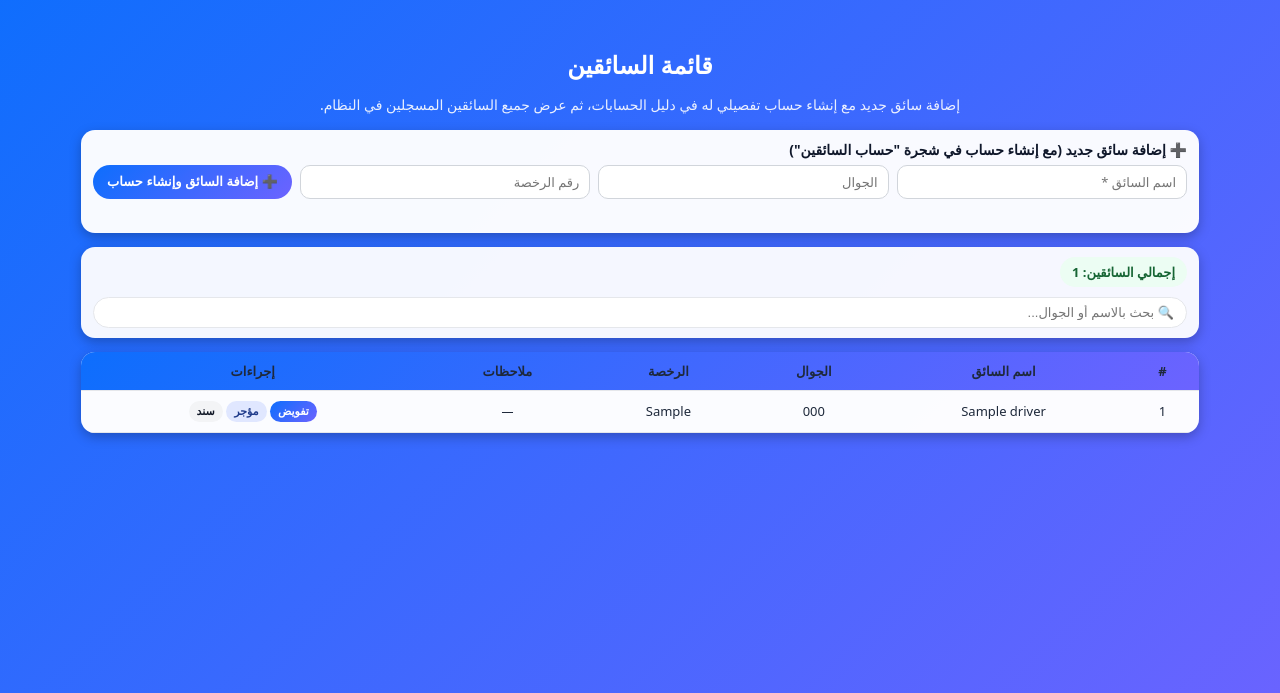
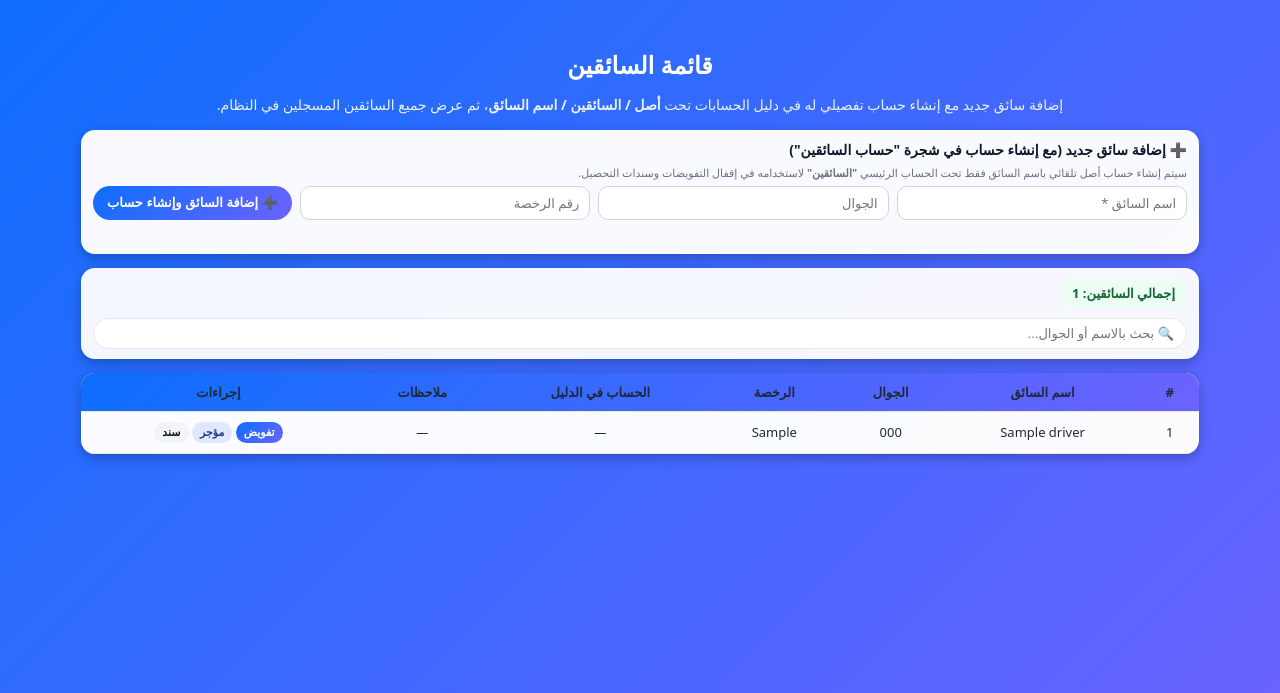
Before and after one commit to mn01001920890/opertional-car, a Flask app: page /drivers in a window 1280 px wide. Shown: the part 52-745 px from the top of the page. Run offline with Flask 3, Linux system fonts and the light colour scheme; tables that the repository leaves empty hold one stand-in row (values such as "Sample post").

Commit message:
Update drivers.html

```diff
--- a/templates/drivers.html
+++ b/templates/drivers.html
@@ -136,6 +136,12 @@
       color: #0f172a;
     }
 
+    .add-driver-subtitle {
+      font-size: 11px;
+      color: #6b7280;
+      margin-bottom: 6px;
+    }
+
     .add-driver-row {
       display: flex;
       flex-wrap: wrap;
@@ -265,6 +271,11 @@
       color: #334155;
     }
 
+    .td-account {
+      font-size: 12px;
+      color: #1f2937;
+    }
+
     /* كارت السائق في الموبايل */
     .driver-card {
       background: rgba(255,255,255,0.96);
@@ -336,12 +347,19 @@
 
   <main class="page-content">
     <h2>قائمة السائقين</h2>
-    <p class="subtitle">إضافة سائق جديد مع إنشاء حساب تفصيلي له في دليل الحسابات، ثم عرض جميع السائقين المسجلين في النظام.</p>
+    <p class="subtitle">
+      إضافة سائق جديد مع إنشاء حساب تفصيلي له في دليل الحسابات تحت
+      <strong>أصل / السائقين / اسم السائق</strong>، ثم عرض جميع السائقين المسجلين في النظام.
+    </p>
 
     <!-- ➕ إضافة سائق جديد + إنشاء حساب في دليل الحسابات -->
     <div class="add-driver-card">
       <div class="add-driver-title">
         <span>➕ إضافة سائق جديد (مع إنشاء حساب في شجرة "حساب السائقين")</span>
+      </div>
+      <div class="add-driver-subtitle">
+        سيتم إنشاء حساب أصل تلقائي باسم السائق فقط تحت الحساب الرئيسي
+        <strong>"السائقين"</strong> لاستخدامه في إقفال التفويضات وسندات التحصيل.
       </div>
       <div class="add-driver-row">
         <input id="new_driver_name" placeholder="اسم السائق *" />
@@ -369,6 +387,7 @@
             <th>اسم السائق</th>
             <th>الجوال</th>
             <th>الرخصة</th>
+            <th>الحساب في الدليل</th>
             <th>ملاحظات</th>
             <th>إجراءات</th>
           </tr>
@@ -404,6 +423,18 @@
       }
     }
 
+    function getDriverAccountLabel(d) {
+      // نتوقع من الباك إند يرجّع واحد من دول:
+      // account_path = "أصل / السائقين / محمود مصطفى"
+      // أو account_name + account_code
+      if (d.account_path) return d.account_path;
+      if (d.account_name && d.account_code) {
+        return d.account_code + " - " + d.account_name;
+      }
+      if (d.account_name) return d.account_name;
+      return "—";
+    }
+
     function renderDrivers(list) {
       const tbody = document.getElementById("driversTableBody");
       const cards = document.getElementById("driversCards");
@@ -411,12 +442,15 @@
       cards.innerHTML = "";
 
       list.forEach((d, i) => {
+        const accountLabel = getDriverAccountLabel(d);
+
         const tr = `
           <tr>
             <td>${i + 1}</td>
             <td>${d.name}</td>
             <td>${d.phone || "—"}</td>
             <td>${d.license_no || "—"}</td>
+            <td class="td-account">${accountLabel}</td>
             <td class="td-notes">${d.notes || "—"}</td>
             <td>
               <button class="btn-xs btn-xs-primary" onclick="goTo('/issue?driver_id=${d.id}')">تفويض</button>
@@ -431,6 +465,7 @@
             <div class="driver-card-name">${d.name}</div>
             <div>📞 ${d.phone || "—"}</div>
             <div>🚘 رخصة: ${d.license_no || "—"}</div>
+            <div>💼 الحساب: ${accountLabel}</div>
             <div>📝 ${d.notes || "—"}</div>
             <div class="card-actions" style="margin-top:6px; display:flex; gap:6px; flex-wrap:wrap;">
               <button class="btn-xs btn-xs-primary" onclick="goTo('/issue?driver_id=${d.id}')">تفويض</button>
@@ -473,7 +508,7 @@
       }
 
       msgBox.style.color = "#111827";
-      msgBox.textContent = "⏳ جاري إضافة السائق وإنشاء الحساب...";
+      msgBox.textContent = "⏳ جاري إضافة السائق وإنشاء الحساب المحاسبي...";
 
       try {
         // 1) إضافة السائق نفسه
@@ -499,13 +534,25 @@
         const driverId = driver.id;
 
         let accountMessage = "";
-        // 2) إنشاء حساب تفصيلي للسائق تحت "حساب السائقين"
+
+        // 2) إنشاء حساب تفصيلي للسائق تحت "أصل / السائقين"
         if (driverId) {
           try {
+            // هنا بنحدد العقد اللي الباك إند هيمشي عليه بعدين:
+            // root_type  = "asset"  → نوع الحساب: أصل
+            // parent_key = "السائقين" → الحساب الرئيسي
+            // account_name = اسم السائق فقط
+            // auto_number = true     → الباك إند يرقّم الحساب (1101, 1102, ...)
             const accRes = await fetch("/api/accounts/driver", {
               method: "POST",
               headers: { "Content-Type": "application/json" },
-              body: JSON.stringify({ driver_id: driverId })
+              body: JSON.stringify({
+                driver_id: driverId,
+                driver_name: driver.name || name,
+                root_type: "asset",
+                parent_key: "السائقين",
+                auto_number: true
+              })
             });
             const accData = await accRes.json();
 
@@ -513,7 +560,7 @@
               if (accData.already_exists) {
                 accountMessage = " (الحساب الخاص بالسائق كان موجود مسبقًا في دليل الحسابات).";
               } else {
-                accountMessage = " وتم إنشاء حساب تفصيلي للسائق في شجرة 'حساب السائقين'.";
+                accountMessage = " وتم إنشاء حساب تفصيلي للسائق في شجرة: أصل / السائقين / " + (driver.name || name) + ".";
               }
             } else {
               accountMessage = " ولكن لم يتم إنشاء الحساب المحاسبي للسائق: " + (accData.error || "خطأ غير معروف");
```
